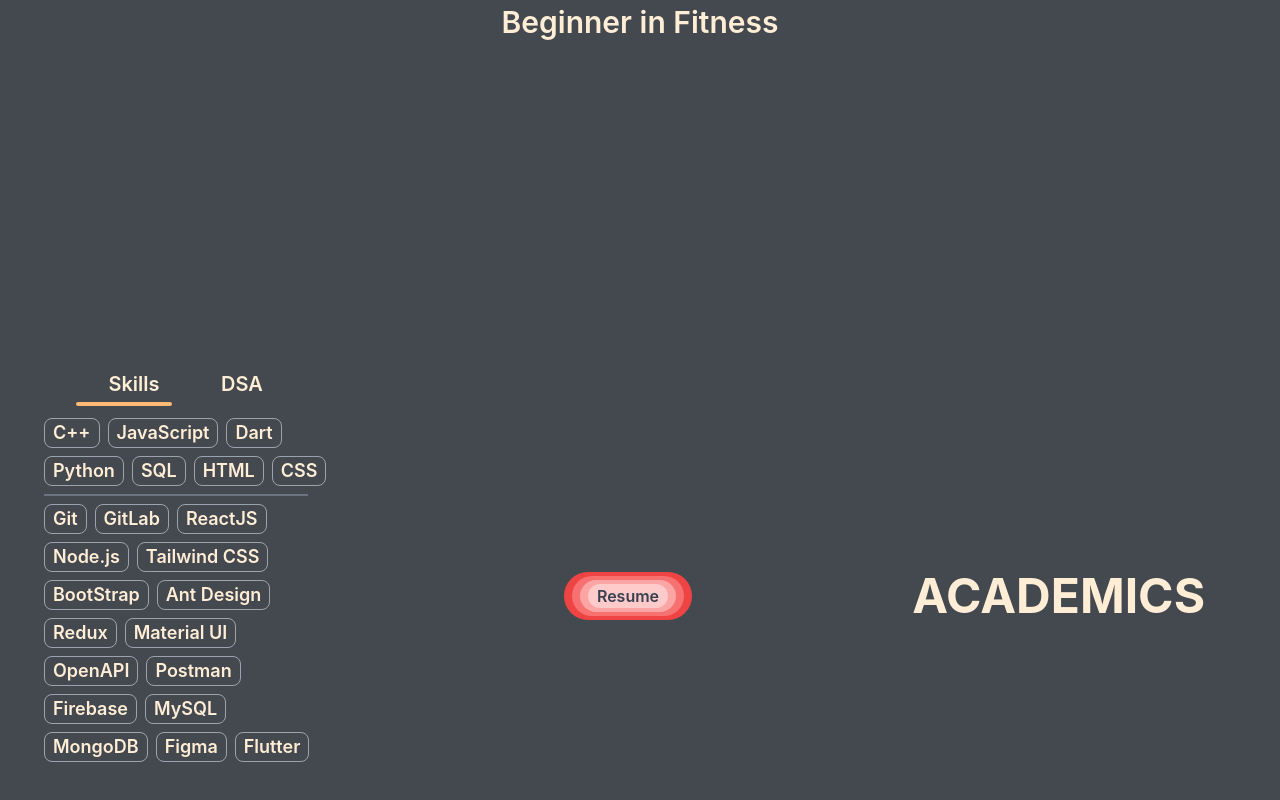
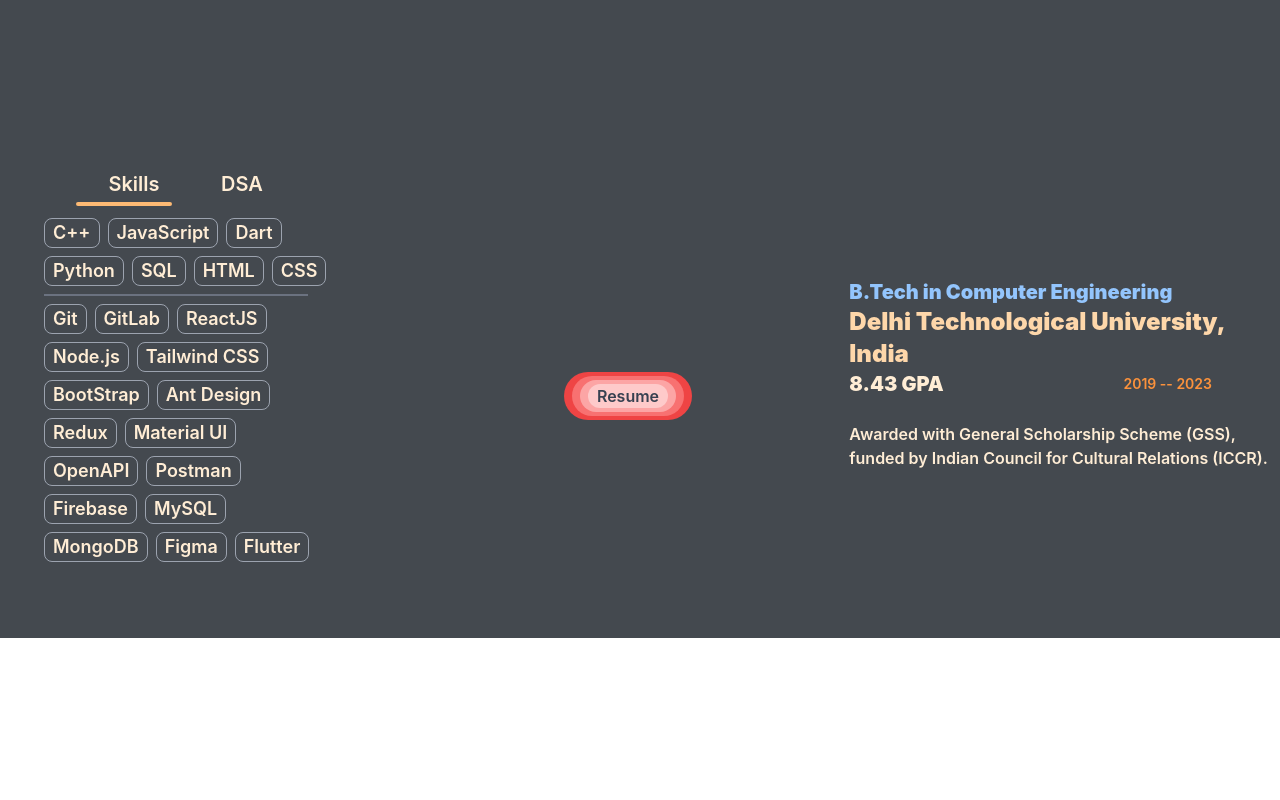
Before and after one commit to imSonuKushwaha/portfolio, a React (Create React App) app: page / in a window 1280 px wide. Shown: the part 554-1354 px from the top of the page. After the commit the page ends 1192 px from the top, so only its background shows below. Built offline with nearby package versions, Linux system fonts and the light colour scheme.

Commit message:
changes to expriences

```diff
--- a/src/component/Academic.jsx
+++ b/src/component/Academic.jsx
@@ -3,7 +3,7 @@ import React from "react";
 const Academic = () => {
   return (
     <>
-      <div className="absolute h-80 w-4/12 flex flex-col justify-center items-start 2xl:mt-2 md:mt-12">
+      <div className="absolute h-80 w-4/12 flex flex-col justify-center items-start 2xl:mt-2 md:mt-12 transition duration-500 ease-in-out hover:translate-y-[-30px]">
         <strong className="text-blue-300 text-xl">
           B.Tech in Computer Engineering
         </strong>
@@ -16,7 +16,11 @@ const Academic = () => {
           <p className="text-sm text-orange-400 pr-16"> 2019 -- 2023 </p>
         </div>
         <div className="py-3"></div>
-        <strong className="text-blue-300 text-lg">Higher School (+2)</strong>
+        <p className="">
+          Awarded with General Scholarship Scheme (GSS), funded by Indian
+          Council for Cultural Relations (ICCR).
+        </p>
+        {/* <strong className="text-blue-300 text-lg">Higher School (+2)</strong>
         <strong className="text-xl text-orange-200">
           National Infotech Higher School, Nepal
         </strong>
@@ -32,11 +36,12 @@ const Academic = () => {
         <div className="w-full flex flex-row justify-between  items-center">
           <strong className="text-lg">90 %</strong>
           <p className="text-sm text-orange-400 pr-16"> 2016 </p>
-        </div>
+        </div> */}
       </div>
-      <div className="relative 2xl:h-96 lg:h-[460px] md:h-[600px] w-full flex justify-center items-center text-5xl font-bold text-orange-100 bg-[#44494F] tracking-widest transition-all ease-in-out delay-150 duration-700 hover:bg-transparent hover:-translate-y-40 hover:opacity-0 ">
-        ACADEMICS
-      </div>
+      <div className="2xl:h-96 lg:h-[460px] md:h-[600px]"></div>
+      {/* <div className="relative 2xl:h-96 lg:h-[460px] md:h-[600px] w-full flex justify-center items-center text-5xl font-bold text-orange-100 bg-[#44494F] tracking-widest transition-all ease-in-out delay-150 duration-700 hover:bg-transparent hover:-translate-y-40 hover:opacity-0 ">
+        B. Tech
+      </div> */}
     </>
   );
 };
--- a/src/component/Experience.jsx
+++ b/src/component/Experience.jsx
@@ -5,7 +5,7 @@ const Experience = () => {
     <>
       <div className="absolute w-8/12 flex flex-col justify-start items-start text-lg font-medium p-4">
         <strong className="w-full text-3xl text-orange-300 text-center mb-4">
-          EXPERIENCES
+          RECENT WORK
         </strong>
         <div className="w-full flex flex-row justify-between items-center">
           <strong className="text-2xl text-orange-200 font-serif">
@@ -41,7 +41,7 @@ const Experience = () => {
             responsive UI designs (Central Hospital System).
           </li>
         </ul>
-        <p className="mt-3"></p>
+        {/* <p className="mt-3"></p>
         <div className="w-full flex flex-row justify-between items-center border-t-2 border-gray-600 mt-2">
           <strong className="text-2xl text-orange-200 font-serif">
             Software Engineer
@@ -67,9 +67,9 @@ const Experience = () => {
             Created product product-ready mobile application using Flutter,
             named ePasal.
           </li>
-        </ul>
+        </ul> */}
       </div>
-      <div className="relative 2xl:h-[720px] lg:h-[820px] md:h-[920px] w-full flex flex-col justify-center items-center gap-2 bg-[#44494F] transition-all ease-in-out delay-150 duration-700 hover:bg-transparent hover:tracking-extreme hover:opacity-0">
+      <div className="relative 2xl:h-[520px] lg:h-[620px] md:h-[720px] w-full flex flex-col justify-center items-center gap-2 bg-[#44494F] transition-all ease-in-out delay-150 duration-700 hover:bg-transparent hover:tracking-extreme hover:opacity-0">
         <strong className="text-3xl font-semibold">FRONTEND DEVELOPER</strong>
         <strong className="text-3xl font-semibold">PROBLEM SOLVER</strong>
         <strong className="text-3xl font-semibold">Academic Scorer</strong>
```
